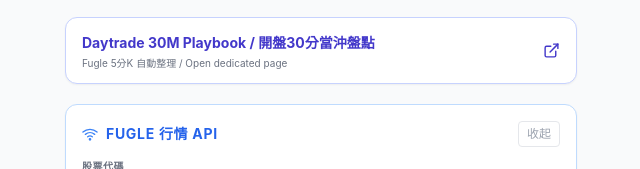
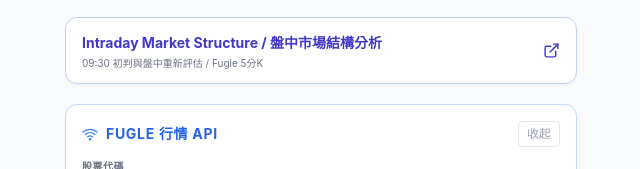
Before and after one commit to dksbluesky/TAR-OBI, a plain HTML site: page index.html in a window 1280 px wide. Shown: the part 194-363 px from the top of the page, 319-959 px from the left. Drawn offline with nearby package versions, Linux system fonts and the light colour scheme.

```diff
--- a/index.html
+++ b/index.html
@@ -57,8 +57,8 @@
             <a id="daytrade-playbook-link" href="./daytrade-30m-playbook.html" target="_blank" rel="noopener noreferrer"
                class="flex items-center justify-between gap-3 bg-white px-4 py-3 rounded-xl border border-indigo-200 shadow-sm text-indigo-700 hover:bg-indigo-50 transition-colors">
                 <div>
-                    <span class="text-sm font-bold">Daytrade 30M Playbook / 開盤30分當沖盤點</span>
-                    <span class="block text-[10px] text-gray-500 mt-0.5">Fugle 5分K 自動整理 / Open dedicated page</span>
+                    <span class="text-sm font-bold">Intraday Market Structure / 盤中市場結構分析</span>
+                    <span class="block text-[10px] text-gray-500 mt-0.5">09:30 初判與盤中重新評估 / Fugle 5分K</span>
                 </div>
                 <svg xmlns="http://www.w3.org/2000/svg" width="17" height="17" viewBox="0 0 24 24" fill="none" stroke="currentColor" stroke-width="2" stroke-linecap="round" stroke-linejoin="round"><path d="M15 3h6v6"/><path d="M10 14 21 3"/><path d="M18 13v6a2 2 0 0 1-2 2H5a2 2 0 0 1-2-2V8a2 2 0 0 1 2-2h6"/></svg>
             </a>
```
